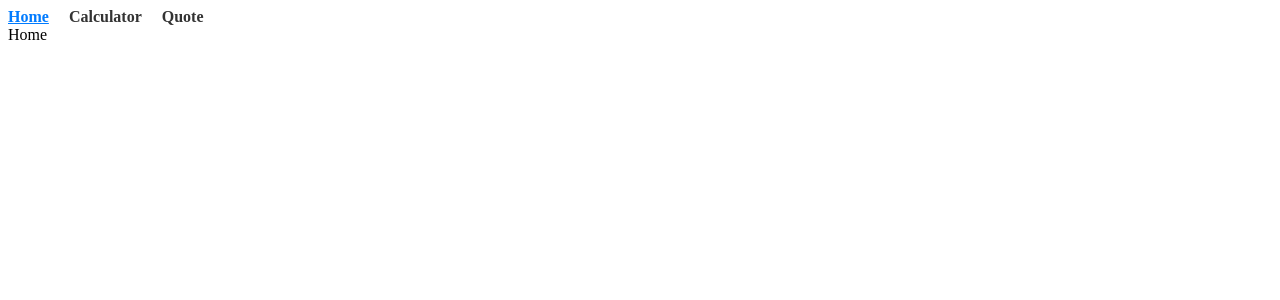
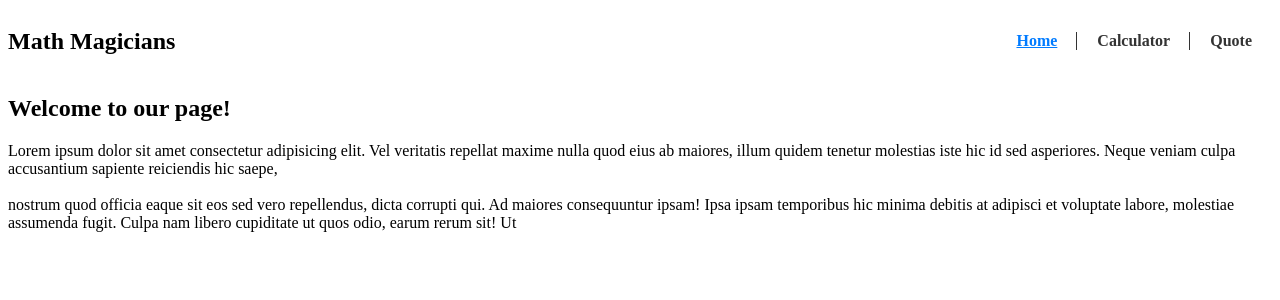
Before and after one commit to sagieramos/mathmagicians, a React (Create React App) app: page / in a window 1280 px wide. Shown: the top 300 px of the page. Built offline with nearby package versions, Linux system fonts and the light colour scheme.

Commit message:
created home components

```diff
--- a/src/components/App.js
+++ b/src/components/App.js
@@ -5,14 +5,16 @@ import {
 import Calculator from './Calculator';
 import QuoteComponent from './QuoteComponent';
 import NavLinks from './NavLinks';
+import Home from './Home';
 
 const App = () => (
   <BrowserRouter>
     <NavLinks />
     <Routes>
-      <Route path="/" element="Home" />
+      <Route path="/" element={<Home />} />
       <Route path="/calculator" element={<Calculator />} />
       <Route path="/quote" element={<QuoteComponent />} />
+      <Route path="*" element={<div>If page not found it goes here</div>} />
     </Routes>
   </BrowserRouter>
 );
--- a/src/components/Calculator.js
+++ b/src/components/Calculator.js
@@ -20,6 +20,8 @@ const Calculator = () => {
   };
 
   return (
+    <div id="calc-wrapper">
+      <h2>Let&#39;s do some math!</h2>
       <div id="calc">
         <div className="display-calc">
           <input type="text" value={input} readOnly />
@@ -44,6 +46,7 @@ const Calculator = () => {
           ))}
         </div>
       </div>
+    </div>
   );
 };
 
--- a/src/components/Calculator.scss
+++ b/src/components/Calculator.scss
@@ -1,6 +1,7 @@
 @import url("https://fonts.googleapis.com/css2?family=Poppins:wght@400;500;600;700;800&display=swap");
 
 $breakpoint-mobile: 412px;
+$breakpoint-mid: 800px;
 $background-color: #f4f4f4;
 
 @mixin bakgrd($bg: inherit, $color: #fff) {
@@ -12,9 +13,15 @@ $background-color: #f4f4f4;
   font-weight: 600;
 }
 
+#calc-wrapper {
+  @media screen and (min-width: $breakpoint-mid) {
+    display: flex;
+    align-items:first baseline;
+    justify-content: center;
+    gap: 32px;
+  }
   #calc {
     font-family: "Poppins", sans-serif;
-  font-size: 16px;
     max-width: 412px;
     min-width: 252px;
 
@@ -76,23 +83,5 @@ $background-color: #f4f4f4;
         }
       }
     }
-
-  .quote {
-    margin-top: 24px;
-    text-align: center;
-    padding: 20px;
-    background-color: #f5f5f5;
-    border: 1px solid #cccccc83;
-
-    p {
-      font-size: 1.1rem;
-      font-weight: 500;
-      margin-bottom: 10px;
-    }
-
-    span {
-      font-size: 1rem;
-      color: #555;
   }
 }
-}
--- /dev/null
+++ b/src/components/Home.js
@@ -0,0 +1,21 @@
+import React from 'react';
+
+const Home = () => (
+  <div>
+    <h2>Welcome to our page!</h2>
+    <p>
+      Lorem ipsum dolor sit amet consectetur adipisicing elit.
+      Vel veritatis repellat maxime nulla quod eius ab maiores,
+      illum quidem tenetur molestias iste hic id sed asperiores.
+      Neque veniam culpa accusantium sapiente reiciendis hic saepe,
+      <br />
+      <br />
+      nostrum quod officia eaque sit eos sed vero repellendus, dicta
+      corrupti qui. Ad maiores consequuntur ipsam! Ipsa ipsam temporibus
+      hic minima debitis at adipisci et voluptate labore, molestiae assumenda
+      fugit. Culpa nam libero cupiditate ut quos odio, earum rerum sit! Ut
+    </p>
+  </div>
+);
+
+export default Home;
--- a/src/components/NavLinks.js
+++ b/src/components/NavLinks.js
@@ -4,6 +4,7 @@ import './NavLinks.scss';
 
 const NavLinks = () => (
   <nav id="NavLinks">
+    <h1>Math Magicians</h1>
     <ul>
       <NavMenuItem to="/">Home</NavMenuItem>
       <NavMenuItem to="/calculator">Calculator</NavMenuItem>
--- a/src/components/NavLinks.scss
+++ b/src/components/NavLinks.scss
@@ -1,4 +1,8 @@
 #NavLinks {
+  display: flex;
+  align-items: center;
+  justify-content: space-between;
+
   ul {
     list-style-type: none;
     padding: 0;
@@ -7,6 +11,8 @@
 
     li {
       margin-right: 20px;
+      padding-right: 20px;
+      position: relative;
 
       &:last-child {
         margin-right: 0;
@@ -26,6 +32,16 @@
           color: #ff5733;
         }
       }
+
+      &:not(:last-child)::after {
+        content: "";
+        position: absolute;
+        top: 0;
+        right: 0;
+        height: 100%;
+        width: 1px;
+        background-color: #333;
+      }
     }
   }
 }
--- a/src/components/QuoteComponent.js
+++ b/src/components/QuoteComponent.js
@@ -1,4 +1,5 @@
 import React, { useState, useEffect } from 'react';
+import './QuoteComponent.scss';
 
 const api = {
   Key: 'qq3TQU5AD1tRAqUt3kq5Eg==KTG05ywHFyq0JPk1',
@@ -87,7 +88,11 @@ const QuoteComponent = () => {
     );
   }
 
-  return quoteContent;
+  return (
+    <div id="quote">
+      {quoteContent}
+    </div>
+  );
 };
 
 export default QuoteComponent;
--- /dev/null
+++ b/src/components/QuoteComponent.scss
@@ -0,0 +1,20 @@
+#quote {
+    .quote {
+        margin-top: 24px;
+        text-align: center;
+        padding: 20px;
+        background-color: #f5f5f5;
+        border: 1px solid #cccccc83;
+
+        p {
+          font-size: 1.1rem;
+          font-weight: 500;
+          margin-bottom: 10px;
+        }
+
+        span {
+          font-size: 1rem;
+          color: #555;
+        }
+      }
+}
```
Lines whose indentation alone changed are shown as unchanged.
